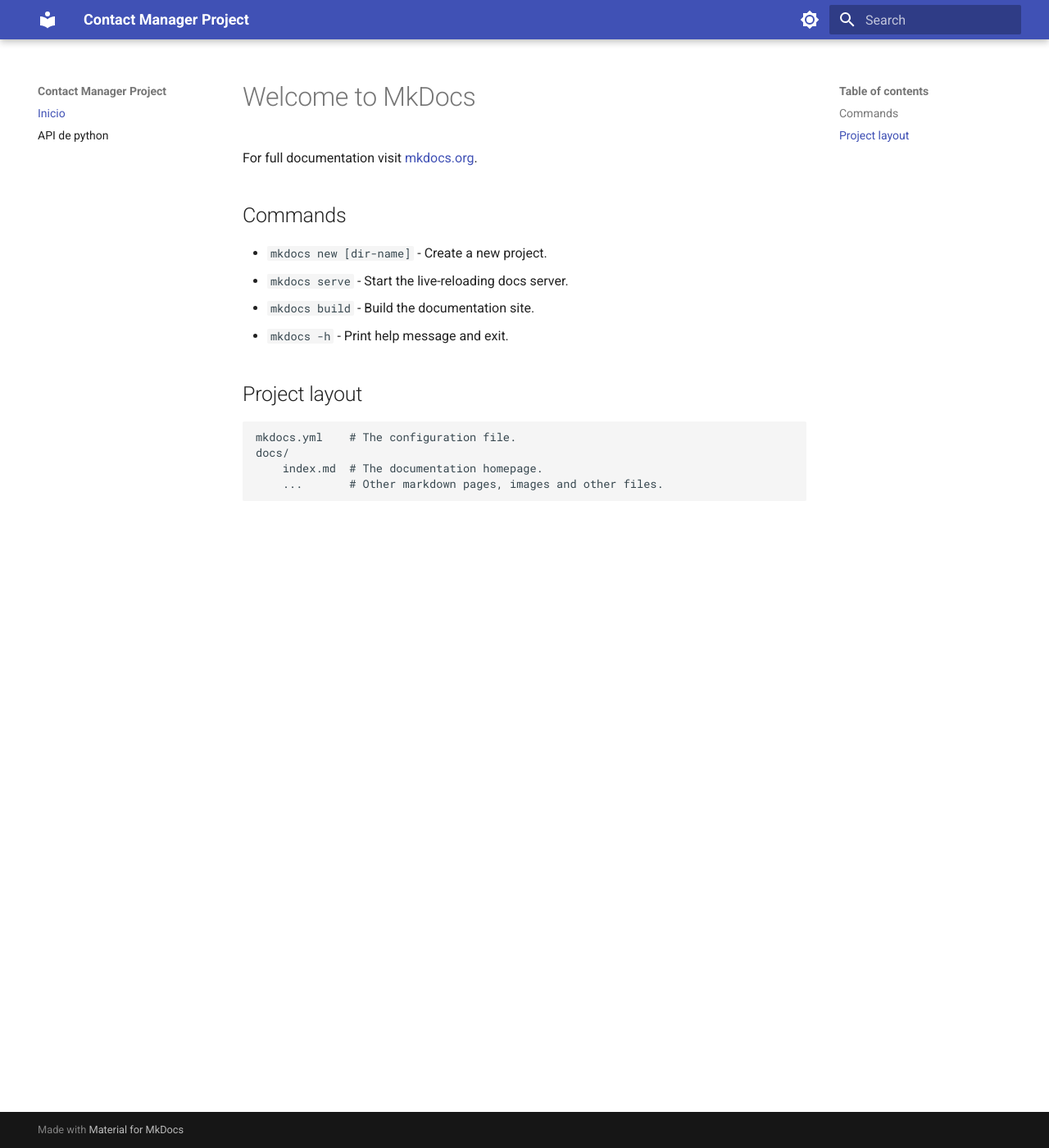
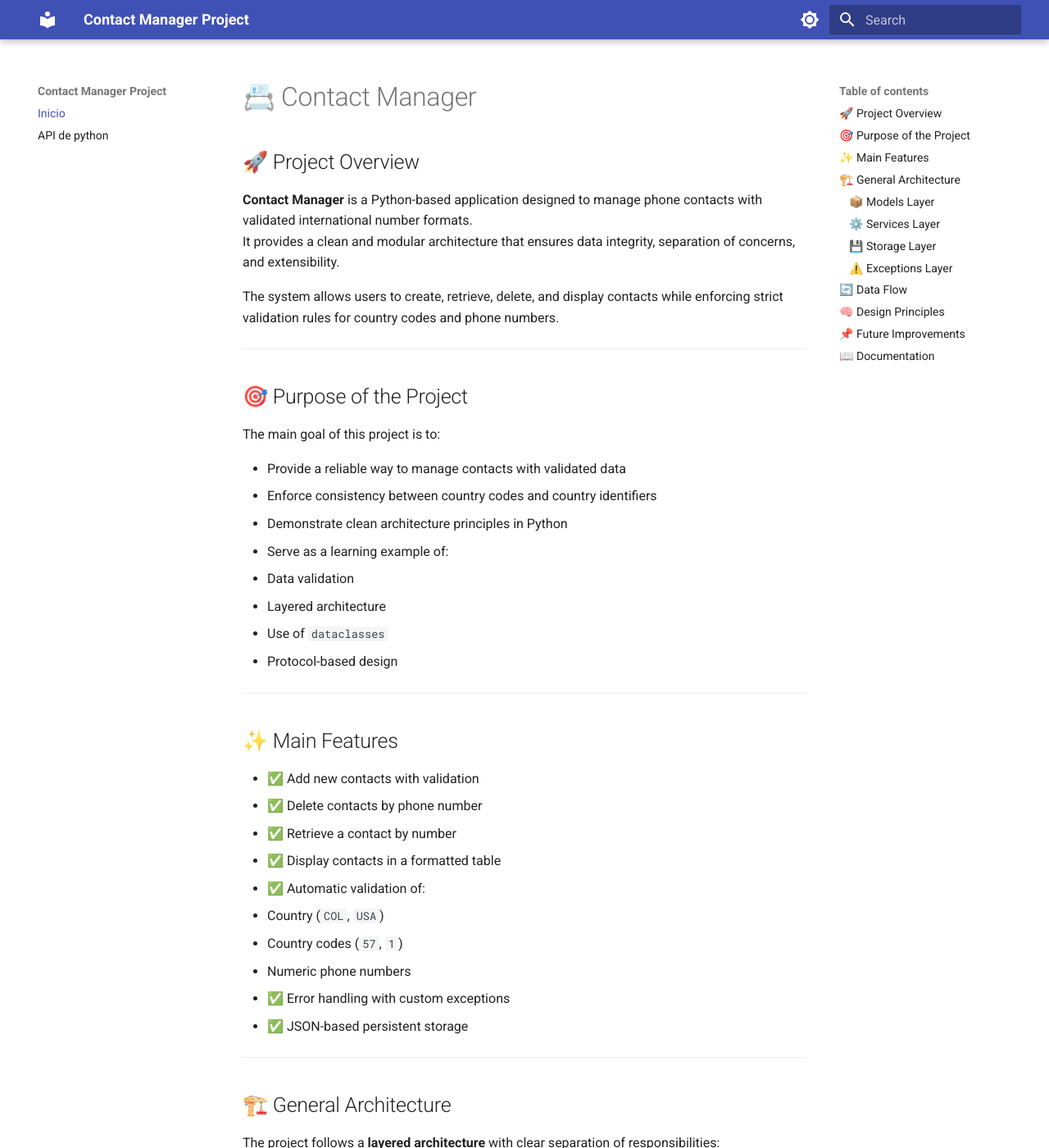
Before and after one commit to JuanHoyos00/Contact_Manager_Project, an MkDocs documentation site: the page built from docs/index.md, in a window 1280 px wide and 1400 px high. Shown: the whole window at 82% size. Built offline with MkDocs 1.6.1 and Material for MkDocs 9.7.7, drawn with Linux system fonts in a browser that asks for light colours; some of the changed text lies outside the part shown.

Commit message:
docs: add index.md as project landing page with overview, features and architecture

```diff
--- a/docs/index.md
+++ b/docs/index.md
@@ -1,17 +1,114 @@
-# Welcome to MkDocs
+# 📇 Contact Manager
 
-For full documentation visit [mkdocs.org](https://www.mkdocs.org).
+## 🚀 Project Overview
 
-## Commands
+**Contact Manager** is a Python-based application designed to manage phone contacts with validated international number formats.
+It provides a clean and modular architecture that ensures data integrity, separation of concerns, and extensibility.
 
-* `mkdocs new [dir-name]` - Create a new project.
-* `mkdocs serve` - Start the live-reloading docs server.
-* `mkdocs build` - Build the documentation site.
-* `mkdocs -h` - Print help message and exit.
+The system allows users to create, retrieve, delete, and display contacts while enforcing strict validation rules for country codes and phone numbers.
 
-## Project layout
+---
 
-    mkdocs.yml    # The configuration file.
-    docs/
-        index.md  # The documentation homepage.
-        ...       # Other markdown pages, images and other files.
+## 🎯 Purpose of the Project
+
+The main goal of this project is to:
+
+- Provide a reliable way to manage contacts with validated data
+- Enforce consistency between country codes and country identifiers
+- Demonstrate clean architecture principles in Python
+- Serve as a learning example of:
+  - Data validation
+  - Layered architecture
+  - Use of `dataclasses`
+  - Protocol-based design
+
+---
+
+## ✨ Main Features
+
+- ✅ Add new contacts with validation
+- ✅ Delete contacts by phone number
+- ✅ Retrieve a contact by number
+- ✅ Display contacts in a formatted table
+- ✅ Automatic validation of:
+  - Country (`COL`, `USA`)
+  - Country codes (`57`, `1`)
+  - Numeric phone numbers
+- ✅ Error handling with custom exceptions
+- ✅ JSON-based persistent storage
+
+---
+
+## 🏗️ General Architecture
+
+The project follows a **layered architecture** with clear separation of responsibilities:
+
+### 📦 Models Layer
+- Defines the core data structure: `Contact`
+- Uses `@dataclass` for simplicity and readability
+- Performs validation in `__post_init__`
+
+---
+
+### ⚙️ Services Layer
+- Contains business logic (`ContactManager`)
+- Handles operations such as:
+  - Adding contacts
+  - Deleting contacts
+  - Searching contacts
+- Ensures rules like uniqueness and existence
+
+---
+
+### 💾 Storage Layer
+- Abstracts data persistence using a `Storage` protocol
+- Implements `JSONStorage` for file-based storage
+- Handles serialization and deserialization of contacts
+
+---
+
+### ⚠️ Exceptions Layer
+- Defines custom domain-specific exceptions
+- Improves error clarity and debugging
+- Examples:
+  - `InvalidCountryError`
+  - `ContactAlreadyExistError`
+  - `ContactNotFoundError`
+
+---
+
+## 🔄 Data Flow
+
+1. A user action triggers a method in `ContactManager`
+2. The manager validates business rules
+3. A `Contact` object is created and validated
+4. Data is loaded/saved through the storage layer
+5. Results are returned or displayed
+
+---
+
+## 🧠 Design Principles
+
+- Separation of concerns
+- Encapsulation of validation logic
+- Use of protocols for flexibility
+- Clear error handling strategy
+- Readable and maintainable code structure
+
+---
+
+## 📌 Future Improvements
+
+- Support for more countries and codes
+- Database integration (PostgreSQL, SQLite)
+- REST API layer (FastAPI)
+- CLI or web interface
+- Unit and integration test expansion
+
+---
+
+## 📖 Documentation
+
+This documentation provides a detailed explanation of the system's components, architecture, and usage.
+
+Use the navigation menu to explore each section in depth.
```
